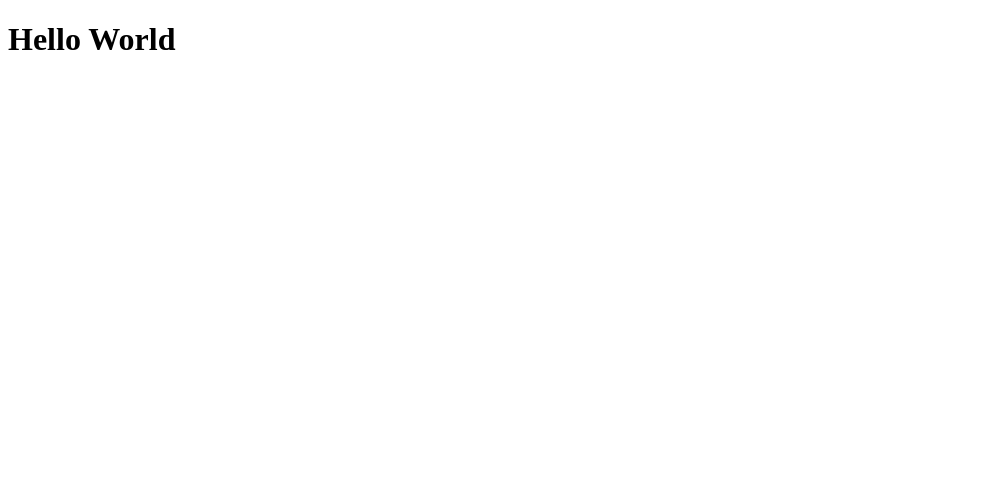
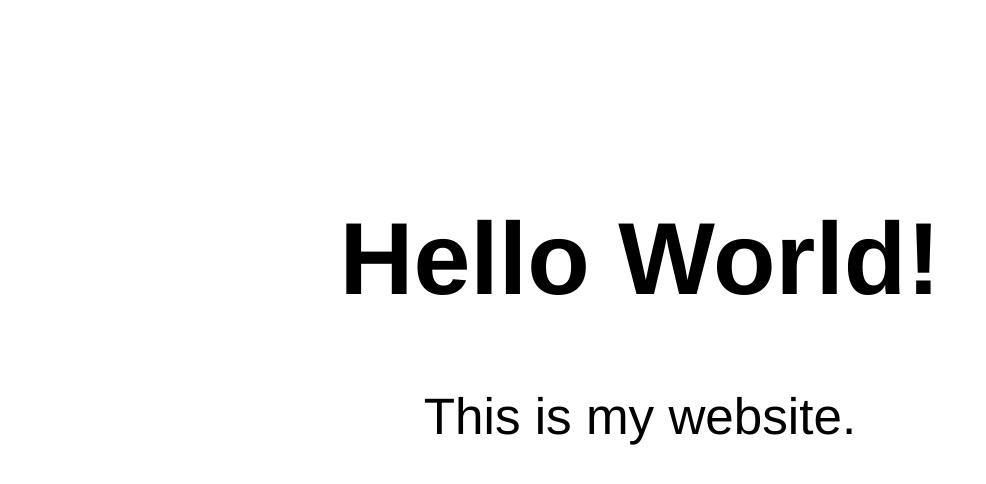
Before and after one commit to joshuatehrlich/joshuatehrlich.github.io, a plain HTML site: page index.html in a window 1280 px wide. Shown: the whole page, without its empty margins (0-986 px from the left). Drawn offline with Linux system fonts and the light colour scheme.

Commit message:
create styles

```diff
--- a/index.html
+++ b/index.html
@@ -2,8 +2,10 @@
 <html>
 	<head>
 		<title>Josh's Site</title>
+		<link rel="stylesheet" href="styles.css">
 	</head>
 	<body>
-		<h1>Hello World</h1>
+		<h1>Hello World!</h1>
+		<p>This is my website.</p>
 	</body>
 </html>
--- /dev/null
+++ b/styles.css
@@ -0,0 +1,12 @@
+* {
+	font-family: Helvetica, sans-serif;
+}
+
+body {
+	margin: 200px;
+	font-size: 4vw;
+}
+
+h1, p  {
+	text-align: center
+}
```
